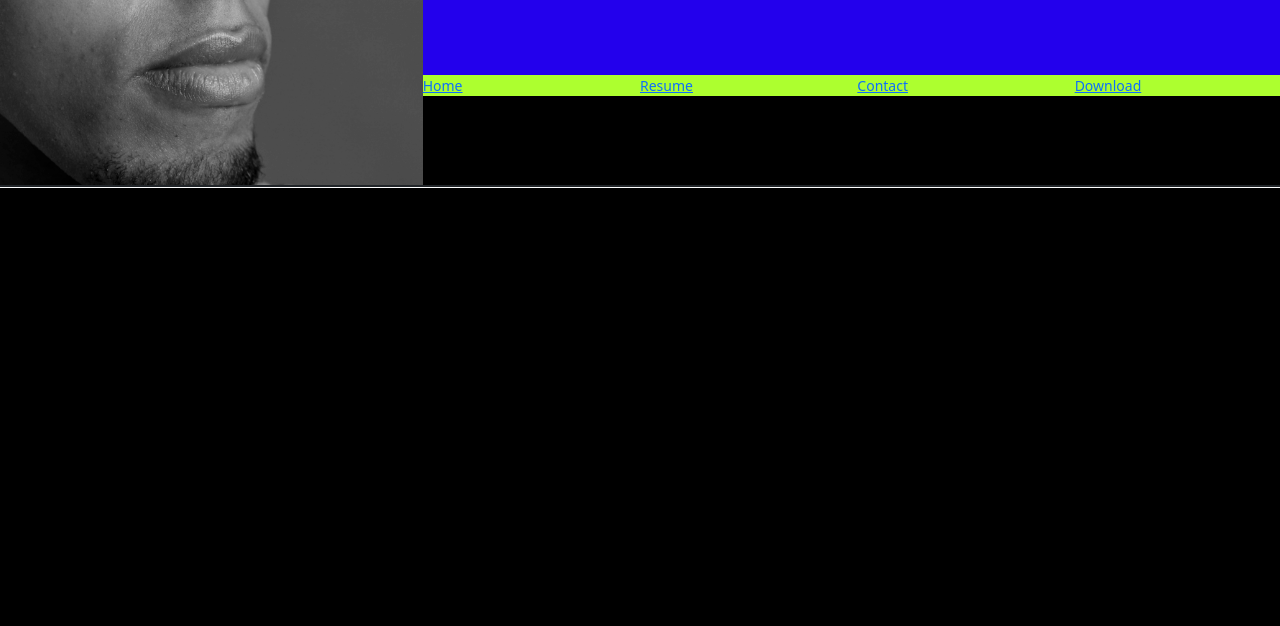
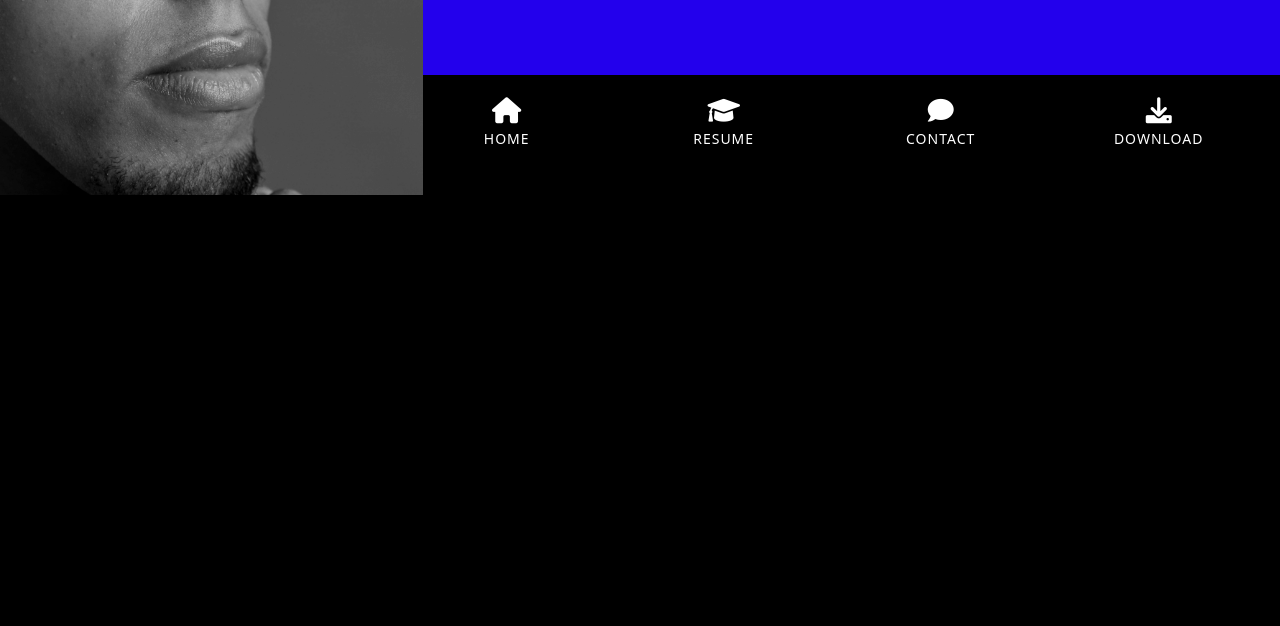
Before and after one commit to Sirak-K/Resume, a website: page index.html in a window 1280 px wide. Shown: the part 174-800 px from the top of the page. Drawn offline with nearby package versions, Linux system fonts and the light colour scheme.

Commit message:
Header complete with hover

```diff
--- a/assets/css/style.css
+++ b/assets/css/style.css
@@ -2,7 +2,7 @@
 
 body {
     background-color: black;
-    outline: auto;
+    /* outline: auto; */
 }
 
 /* -------------- COLORS -------------- */
@@ -11,16 +11,16 @@ body {
 }
 
 .ui-menu-color-home {
-    background-color: greenyellow;
+    background-color: black;
 }
 .ui-menu-color-resume {
-    background-color: greenyellow;
+    background-color:black;
 }
 .ui-menu-color-contact {
-    background-color: greenyellow;
+    background-color:black;
 }
 .ui-menu-color-download {
-    background-color: greenyellow;
+    background-color:black;
 }
 
 /* -------------- HEADING -------------- */
@@ -46,6 +46,7 @@ header {
 .name {
     font-family: Conthrax;
     font-size: 46px;
+    margin-left: 50px;
     margin-top: 50px;
     color: white;
 }
@@ -53,6 +54,7 @@ header {
 .title {
     font-family: Tahoma;
     font-size: 28px;
+    margin-left: 50px;
     margin-top: 20px;
     margin-bottom: 90px;
     color: white;
@@ -64,13 +66,58 @@ header {
     margin-right: 0;
 }
 
-.menucontainer {
+.menu-container {
     font-size: 0;
 }
 
+#nav {
+    margin: 0;
+}
 #nav li {
     font-size: 14px;
     padding-right: 50px;
+}
+
+#nav li a {
+    color: white;
+}
+.menu-item {
+    height: 120px;
+    text-align: center;
+    padding: 0;
+
+}
+.menu-item a {
+   width: 100%;
+   text-decoration: none;
+   color:black;
+}
+
+/* For Icons */
+.menu-item a i {
+   padding-top: 22px;
+   display:block;
+   color: grey;
+   font-size: 26px;
+   color: white;
+}
+
+.menu-item span {
+    display:block;
+    width: 100%;
+    padding-top: 5px;
+    text-align: center;
+    text-transform: uppercase;
+    font-size: 14px;
+    font-weight: 300;
+    letter-spacing: 1px;
+}
+
+/* -------------- HOVER -------------- */
+.hvr-sweep-to-bottom:before {
+    background: rgb(9, 255, 1);
+    opacity: 0.6;
+    height: 120px;
 }
 
 .col {
--- a/index.html
+++ b/index.html
@@ -5,41 +5,41 @@
     <meta http-equiv="X-UA-Compatible" content="IE=edge">
     <meta name="viewport" content="width=device-width, initial-scale=1.0">
     <link href="https://cdn.jsdelivr.net/npm/bootstrap@5.3.0-alpha1/dist/css/bootstrap.min.css" rel="stylesheet" integrity="sha384-GLhlTQ8iRABdZLl6O3oVMWSktQOp6b7In1Zl3/Jr59b6EGGoI1aFkw7cmDA6j6gD" crossorigin="anonymous">
-    <!--<link rel="stylesheet" href="https://cdn.jsdelivr.net/npm/bootstrap@5.2.3/dist/css/bootstrap.min.css" type="text/css">-->
-    <link rel="stylesheet" href="https://cdn.jsdelivr.net/npm/@fortawesome/fontawesome-free@6.2.1/css/fontawesome.min.css" type="text/css">
+    <link href="https://cdnjs.cloudflare.com/ajax/libs/font-awesome/6.0.0/css/all.min.css" rel="stylesheet">
+    <link rel="stylesheet" href="https://cdnjs.cloudflare.com/ajax/libs/hover.css/2.3.1/css/hover-min.css" integrity="sha512-csw0Ma4oXCAgd/d4nTcpoEoz4nYvvnk21a8VA2h2dzhPAvjbUIK6V3si7/g/HehwdunqqW18RwCJKpD7rL67Xg==" crossorigin="anonymous" referrerpolicy="no-referrer" />
     <link rel="stylesheet" href="assets/css/style.css">
     <title>Sirak</title>
 </head>
 
 <body>
     <header>
-        <div class="row .g-0">
+        <div class="row">
             <a href="index.html" class="col-md-4 logo">
 
             </a>
             <div class="col-md-8">
-                <div class="row .g-0 bg-color-name-title">
+                <div class="row bg-color-name-title">
                     <div class="col heading">
                         <h1 class="name">Sirak Kahsay</h1>
                         <h2 class="title">Full Stack Developer</h2>
                     </div>
                 </div>
 
-                <div class="row .g-0">
+                <div class="row">
                     <div class="col">
-                        <ul id="nav" class="list-inline menucontainer">
-                            <li class="col-6 col-sm-3 ui-menu-color-home list-inline-item">
-                                <a href="#"><span>Home</span></a>
-                            </li>
-                            <li class="col-6 col-sm-3 ui-menu-color-resume  list-inline-item">
-                                <a href="#"><span>Resume</span></a>
-                            </li>
-                            <li class="col-6 col-sm-3 ui-menu-color-contact  list-inline-item">
-                                <a href="#"><span>Contact</span></a>
-                            </li>
-                            <li class="col-6 col-sm-3 ui-menu-color-download  list-inline-item">
-                                <a href="#"><span>Download</span></a>
-                            </li>
+                        <ul id="nav" class="list-inline menu-container">
+                            <li class="col-6 col-sm-3 ui-menu-color-home list-inline-item menu-item">
+                                <a href="#" class="hvr-sweep-to-bottom">
+                                    <i class="fa fa-house"></i><span>Home</span></a></li>
+                            <li class="col-6 col-sm-3 ui-menu-color-resume list-inline-item menu-item">
+                                <a href="#" class="hvr-sweep-to-bottom">
+                                    <i class="fa fa-graduation-cap"></i><span>Resume</span></a></li>
+                            <li class="col-6 col-sm-3 ui-menu-color-contact list-inline-item menu-item">
+                                <a href="#" class="hvr-sweep-to-bottom">
+                                    <i class="fa fa-comment"></i><span>Contact</span></a></li>
+                            <li class="col-6 col-sm-3 ui-menu-color-download list-inline-item menu-item">
+                                <a href="#" class="hvr-sweep-to-bottom">
+                                    <i class="fa fa-download"></i><span>Download</span></a></li>
                         </ul>
                     </div>
                 </div>
```
